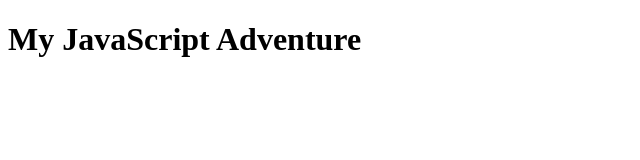
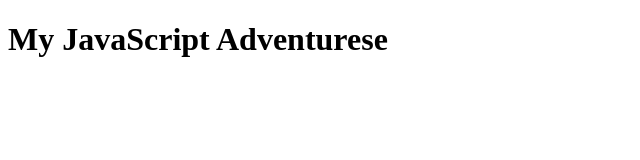
Before and after one commit to PatcharaphonKoosomsarp/adv-compro-268, a plain HTML site: page Lecture-01/index.html in a window 1280 px wide. Shown: the full height of the page, 0-640 px from the left. Drawn offline with Linux system fonts and the light colour scheme.

Commit message:
Fix typo in the main heading of index.html

```diff
--- a/Lecture-01/index.html
+++ b/Lecture-01/index.html
@@ -8,7 +8,7 @@
 </head>
 
 <body>
-    <h1>My JavaScript Adventure</h1>
+    <h1>My JavaScript Adventurese</h1>
     <script src="hello.js"></script>
 </body>
 
```
